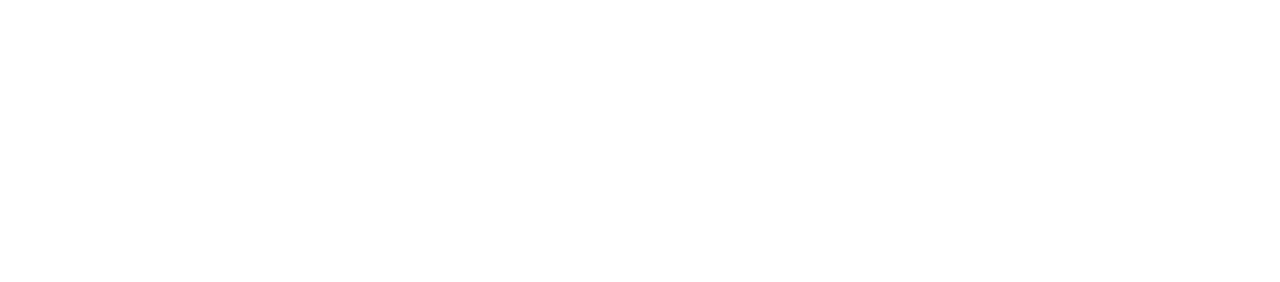
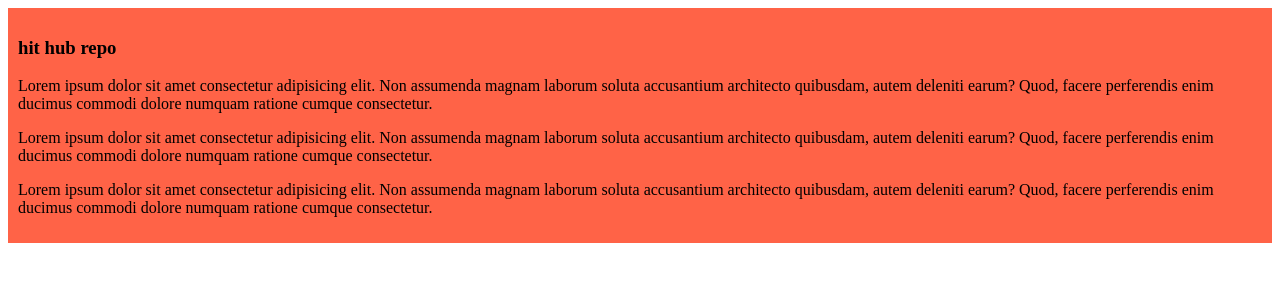
Before and after one commit to Tamim775/my-first-github-repo, a plain HTML site: page index.html in a window 1280 px wide. Drawn offline with Linux system fonts and the light colour scheme.

Commit message:
added the first blog

```diff
--- a/index.html
+++ b/index.html
@@ -4,8 +4,15 @@
     <meta charset="UTF-8">
     <meta name="viewport" content="width=device-width, initial-scale=1.0">
     <title>my first ever github repo</title>
+    <link rel="stylesheet" href="styles/blog.css">
 </head>
 <body>
+    <div>
+        <h3>hit hub repo</h3>
+        <p>Lorem ipsum dolor sit amet consectetur adipisicing elit. Non assumenda magnam laborum soluta accusantium architecto quibusdam, autem deleniti earum? Quod, facere perferendis enim ducimus commodi dolore numquam ratione cumque consectetur.</p>
+        <p>Lorem ipsum dolor sit amet consectetur adipisicing elit. Non assumenda magnam laborum soluta accusantium architecto quibusdam, autem deleniti earum? Quod, facere perferendis enim ducimus commodi dolore numquam ratione cumque consectetur.</p>
+        <p>Lorem ipsum dolor sit amet consectetur adipisicing elit. Non assumenda magnam laborum soluta accusantium architecto quibusdam, autem deleniti earum? Quod, facere perferendis enim ducimus commodi dolore numquam ratione cumque consectetur.</p>
+    </div>
 
 </body>
 </html>
--- /dev/null
+++ b/styles/blog.css
@@ -0,0 +1,5 @@
+div{
+    background-color: tomato;
+    padding: 10px;
+    margin-bottom: 10px;
+}
```
